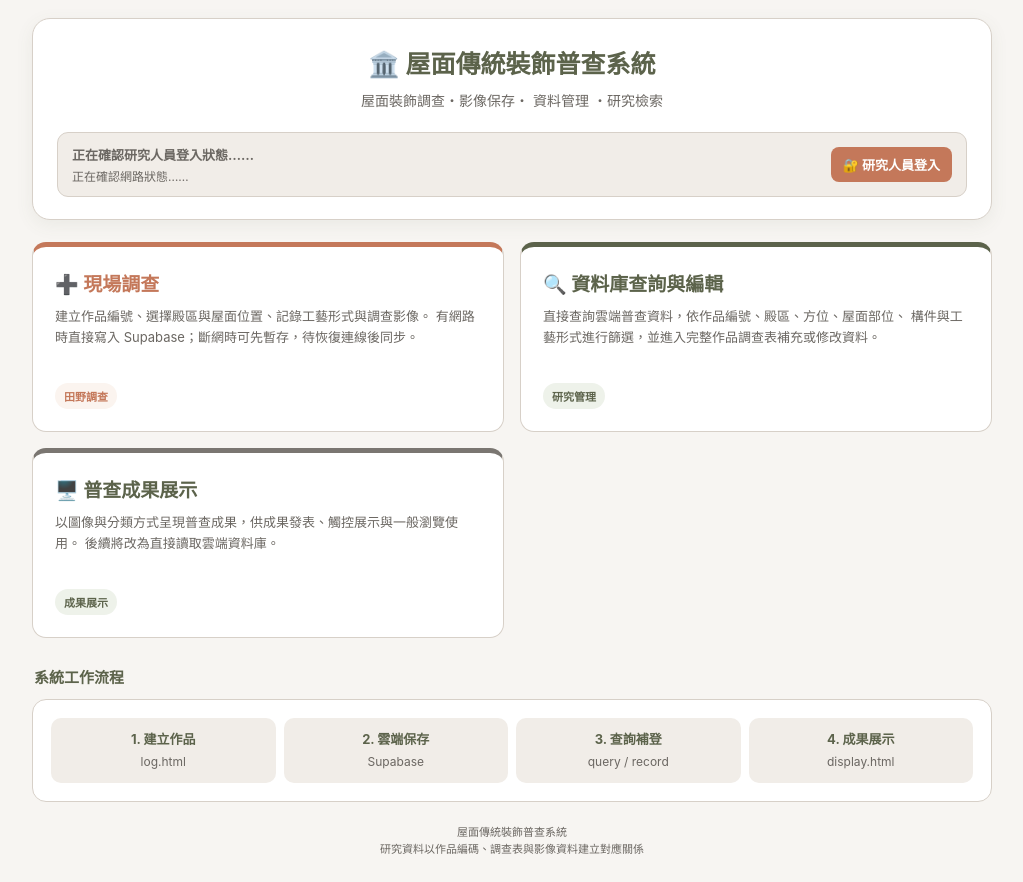
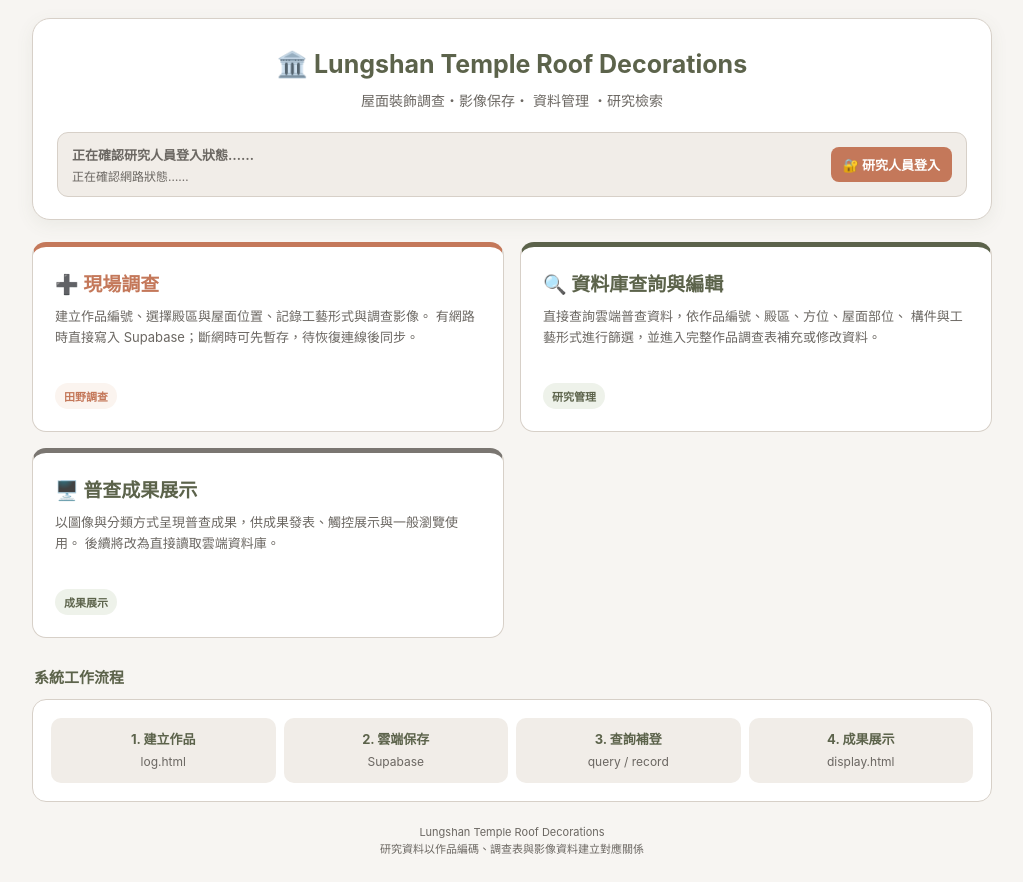
Before and after one commit to Reganchong/QQbase, a plain HTML site: page index.html in a window 1280 px wide. Shown: the whole page, without its empty margins (128-1151 px from the left). Drawn offline with Linux system fonts and the light colour scheme; a script that the page names is missing.

Commit message:
Update index.html

```diff
--- a/index.html
+++ b/index.html
@@ -3,7 +3,7 @@
 <head>
     <meta charset="UTF-8">
     <meta name="viewport" content="width=device-width, initial-scale=1.0">
-    <title>屋面傳統裝飾普查系統</title>
+    <title>Lungshan Temple Roof Decorations</title>
     <style>
         :root {
             --temple-orange: #c4785a;
@@ -244,7 +244,7 @@
 <div class="container">
 
     <div class="hero">
-        <h1>🏛️ 屋面傳統裝飾普查系統</h1>
+        <h1>🏛️ Lungshan Temple Roof Decorations</h1>
         <div class="subtitle">
             屋面裝飾調查・影像保存・
             <span id="managementText">資料管理</span>
@@ -331,7 +331,7 @@
     </div>
 
     <div class="footer">
-        屋面傳統裝飾普查系統<br>
+        Lungshan Temple Roof Decorations<br>
         研究資料以作品編碼、調查表與影像資料建立對應關係
     </div>
 
```
